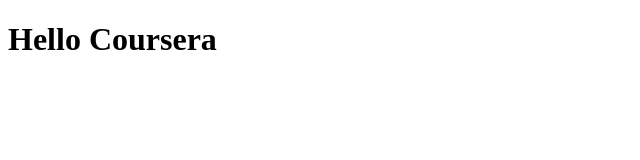
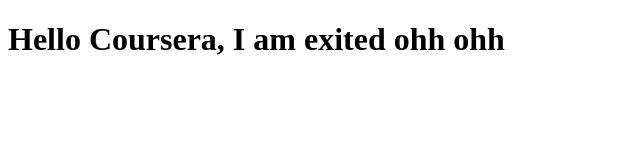
Before and after one commit to ganeshhulyal1999/coursera-test, a plain HTML site: page index.html in a window 1280 px wide. Shown: the whole page, without its empty margins (0-640 px from the left). Drawn offline with Linux system fonts and the light colour scheme.

Commit message:
Another Commit

```diff
--- a/index.html
+++ b/index.html
@@ -5,6 +5,6 @@
     <title>Hello Coursera</title>
   </head>
   <body>
-      <h1>Hello Coursera</h1>
+      <h1>Hello Coursera, I am exited ohh ohh</h1>
   </body>
 </html>
```
